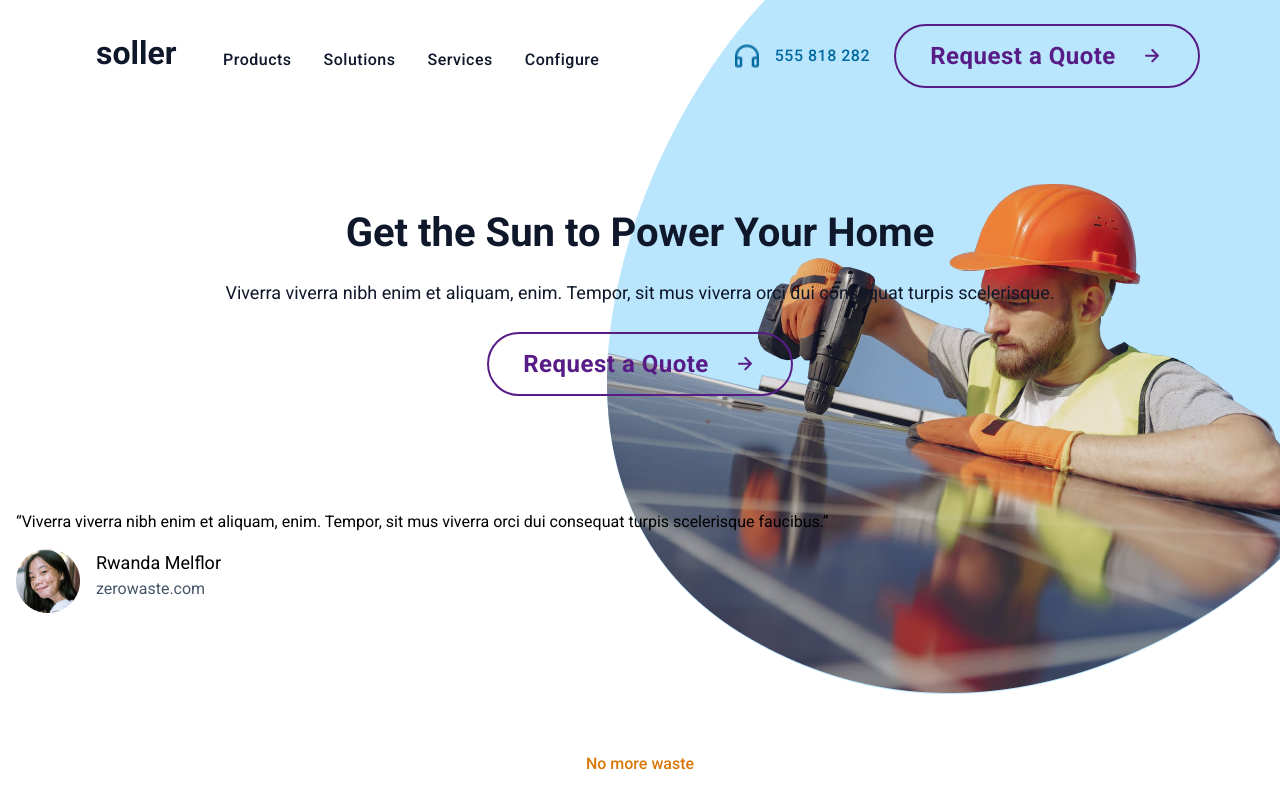
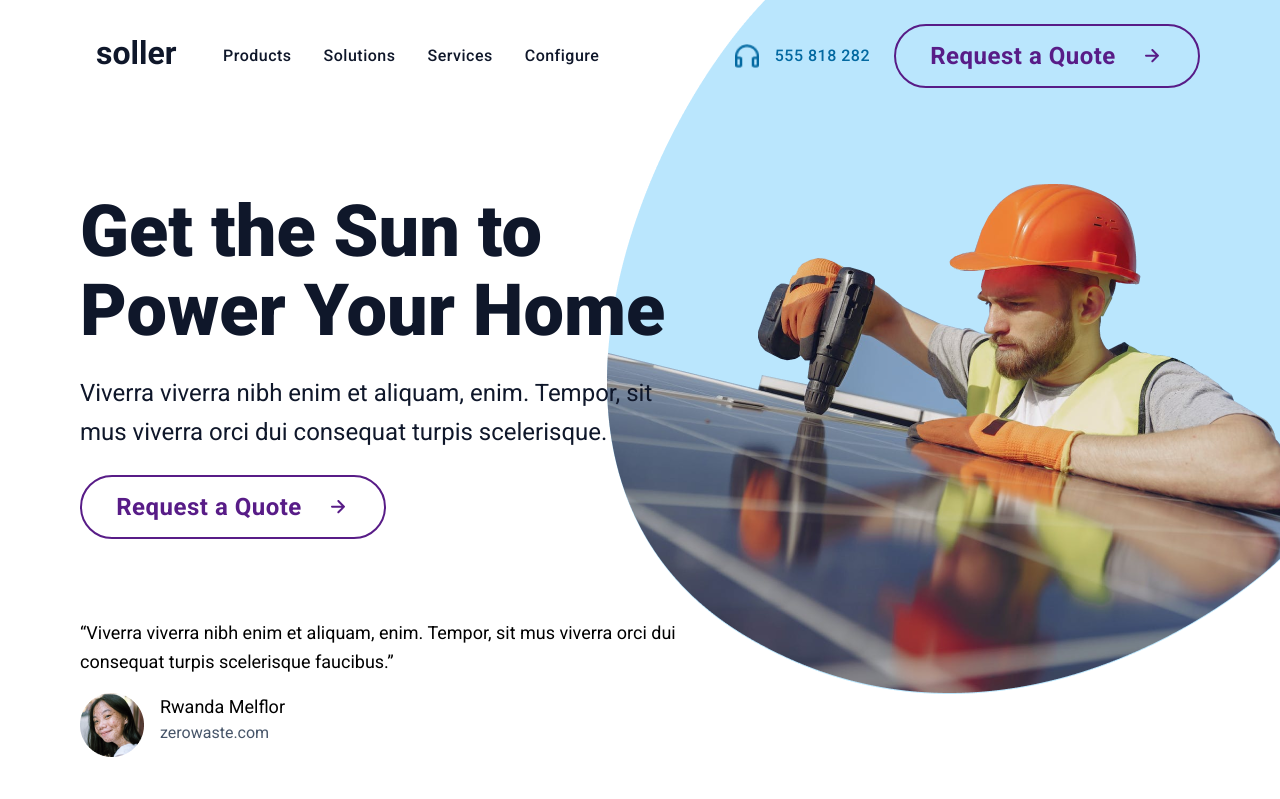
Before and after one commit to Breno-Mateus/buzzvel-test, a React (Vite) app: page / in a window 1280 px wide. Shown: the top 799 px of the page. Built offline with nearby package versions, Linux system fonts and the light colour scheme.

Commit message:
feat: web section1 version

```diff
--- a/src/components/header/index.tsx
+++ b/src/components/header/index.tsx
@@ -24,7 +24,7 @@ const Header = () => {
 
                 <div className="
                 hidden text-base leading-6 font-medium tracking-[0.5px]
-                md:flex md:gap-4">
+                md:flex md:items-center md:gap-4">
                     <a className="px-2 py-3">Products</a>
                     <a className="px-2 py-3">Solutions</a>
                     <a className="px-2 py-3">Services</a>
--- a/src/components/section1/index.tsx
+++ b/src/components/section1/index.tsx
@@ -3,15 +3,28 @@ import User1 from "../../assets/user1.png"
 
 const Section1 = () => {
     return (
-        <section className="w-full h-[595px] px-4 py-12 flex flex-col gap-16">
-            <div className="h-[287px] flex flex-col justify-center items-center gap-6 text-textColor">
-                <h1 className="text-[40px] font-bold leading-[44px] text-center">Get the Sun to Power Your Home</h1>
-                <p className="text-[18px] leading-[28.8px] font-normal text-center">Viverra viverra nibh enim et aliquam, enim. Tempor, sit mus viverra orci dui consequat turpis scelerisque.</p>
+        <section className="
+        w-full px-4 py-12 flex flex-col gap-16
+        md:p-20 md:gap-20">
+
+            <div className="
+            flex flex-col items-center gap-6 text-textColor
+            md:w-[600px] md:items-start">
+                <h1 className="
+                text-[40px] font-bold leading-[44px] text-center
+                md:text-[72px] md:leading-[79.2px] md:font-extrabold md:text-start">Get the Sun to Power Your Home</h1>
+                <p className="
+                text-[18px] leading-[28.8px] font-normal text-center
+                md:text-[24px] md:leading-[38.4px] md:text-start">Viverra viverra nibh enim et aliquam, enim. Tempor, sit mus viverra orci dui consequat turpis scelerisque.</p>
                 <Button borderColor="border-colorButton" backgroundHover="hover:bg-colorButton" textColor="text-colorButton" textColorHover="hover:text-colorButtonSecondary" arrow="src/assets/arrow-right-1.svg" arrowHover="src/assets/arrow-right-2.svg"/>
             </div>
 
-            <div className="flex flex-col gap-4 h-[148px]">
-                <p className="text-[16px] leading-[22.4px] font-normal">“Viverra viverra nibh enim et aliquam, enim. Tempor, sit mus viverra orci dui consequat turpis scelerisque faucibus.”</p>
+            <div className="
+            flex flex-col gap-4
+            md:w-[600px]">
+                <p className="
+                text-[16px] leading-[22.4px] font-normal
+                md:text-[18px] md:leading-[28.8px]">“Viverra viverra nibh enim et aliquam, enim. Tempor, sit mus viverra orci dui consequat turpis scelerisque faucibus.”</p>
 
                 <div className="flex gap-4">
                     <img src={User1}/>
```
